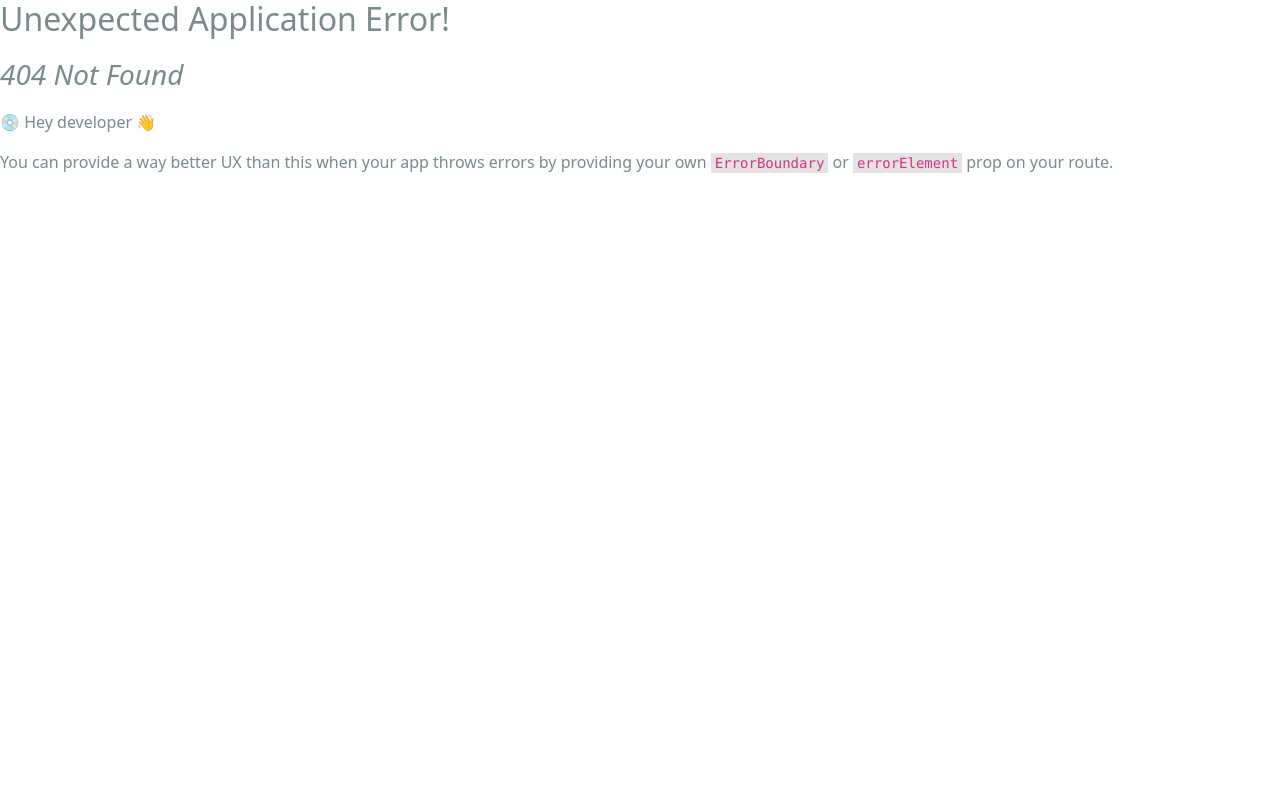
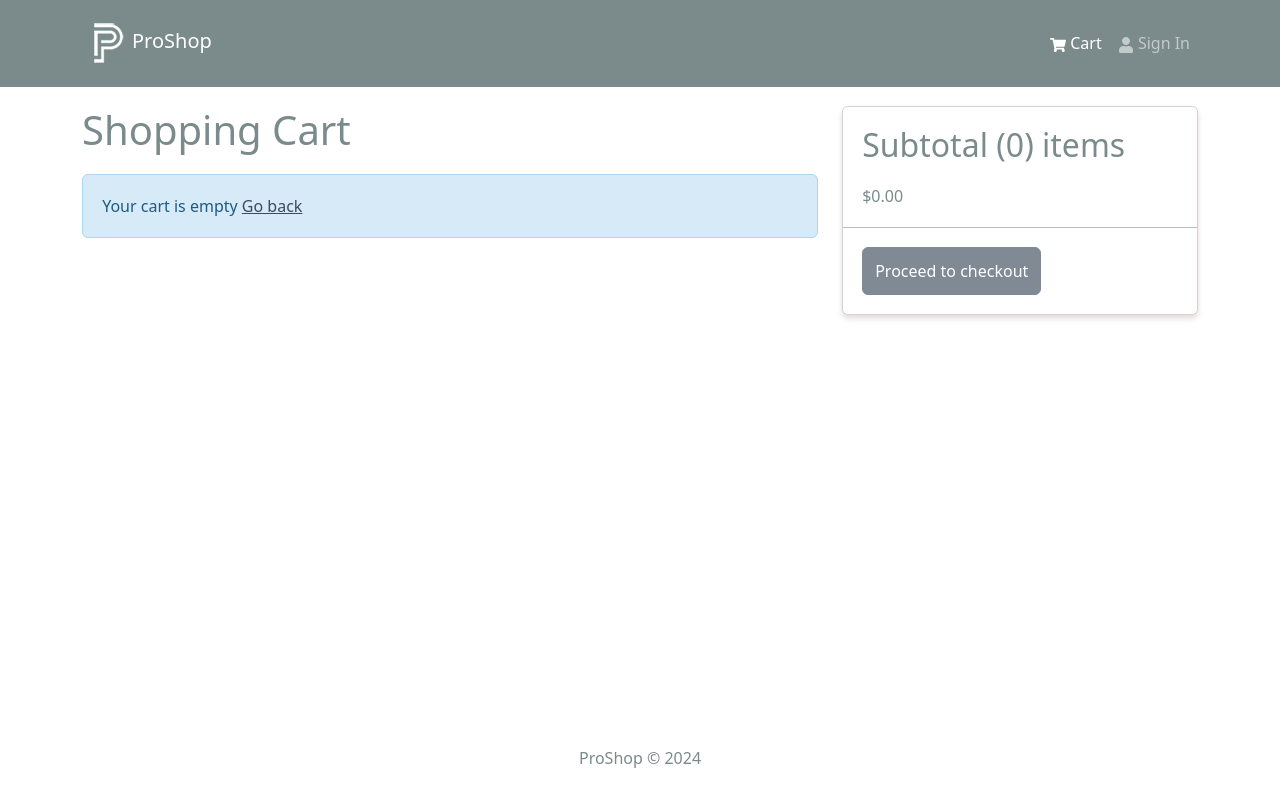
Before and after one commit to pawel-mirys/MERN---Course, a React (Vite) app in the folder frontend/: page /cart in a window 1280 px wide. Before the commit this address had no page. Shown: the top 802 px of the page. Built offline with nearby package versions, Linux system fonts and the light colour scheme.

Commit message:
create CartPage

```diff
--- a/frontend/src/components/Header.tsx
+++ b/frontend/src/components/Header.tsx
@@ -1,9 +1,12 @@
-import { Navbar, Nav, Container } from 'react-bootstrap';
+import { Navbar, Nav, Container, Badge } from 'react-bootstrap';
 import { FaShoppingCart, FaUser } from 'react-icons/fa';
 import { LinkContainer } from 'react-router-bootstrap';
 import logo from '@/assets/logo.png';
+import { useAppSelector } from '@/store';
 
 const Header = () => {
+  const { cartItems } = useAppSelector((state) => state.cart);
+
   return (
     <header>
       <Navbar bg='dark' variant='dark' expand='md' collapseOnSelect>
@@ -20,6 +23,11 @@
               <LinkContainer to={'/cart'}>
                 <Nav.Link>
                   <FaShoppingCart /> Cart
+                  {cartItems.length > 0 && (
+                    <Badge pill bg='info' style={{ marginLeft: '5px' }}>
+                      {cartItems.reduce((acc, cur) => acc + cur.qty, 0)}
+                    </Badge>
+                  )}
                 </Nav.Link>
               </LinkContainer>
               <LinkContainer to={'/login'}>
--- /dev/null
+++ b/frontend/src/pages/CartPage.tsx
@@ -0,0 +1,117 @@
+import { Link, useNavigate } from 'react-router-dom';
+import {
+  Row,
+  Col,
+  ListGroup,
+  Image,
+  Form,
+  Button,
+  Card,
+} from 'react-bootstrap';
+import { FaTrash } from 'react-icons/fa';
+import Message from '@/components/Message';
+import { useAppDispatch, useAppSelector } from '@/store';
+import React from 'react';
+import { ProductType } from '@/types';
+import { addToCart } from '@/store/slices/cartSlice';
+
+const CartPage = () => {
+  const navigate = useNavigate();
+  const dispatch = useAppDispatch();
+  const cartState = useAppSelector((state) => state.cart);
+  const { cartItems } = cartState;
+
+  const handleAddToCart = async (product: ProductType, qty: number) => {
+    dispatch(addToCart({ ...product, qty }));
+  };
+
+  const cartItemsToRender = () => {
+    let content: React.ReactNode;
+
+    {
+      cartItems.length === 0
+        ? (content = (
+            <Message>
+              Your cart is empty <Link to={'/'}>Go back</Link>
+            </Message>
+          ))
+        : (content = (
+            <ListGroup variant='flush'>
+              {cartItems.map((item) => {
+                return (
+                  <ListGroup.Item key={item._id}>
+                    <Row>
+                      <Col md={2}>
+                        <Image src={item.image} alt={item.name} fluid rounded />
+                      </Col>
+                      <Col md={3}>
+                        <Link to={`/product/${item._id}`}>{item.name}</Link>
+                      </Col>
+                      <Col md={2}>${item.price}</Col>
+                      <Col md={2}>
+                        <Form.Control
+                          as='select'
+                          value={item.qty}
+                          onChange={(e) =>
+                            handleAddToCart(item, parseInt(e.target.value))
+                          }>
+                          {[...Array(item.countInStock).keys()].map((x) => (
+                            <option key={x + 1} value={x + 1}>
+                              {x + 1}
+                            </option>
+                          ))}
+                        </Form.Control>
+                      </Col>
+                      <Col md={2}>
+                        <Button type='button' variant='white'>
+                          <FaTrash />
+                        </Button>
+                      </Col>
+                    </Row>
+                  </ListGroup.Item>
+                );
+              })}
+            </ListGroup>
+          ));
+    }
+    return content;
+  };
+
+  return (
+    <Row>
+      <Col md={8}>
+        <h1 style={{ marginBottom: '20px' }}>Shopping Cart</h1>
+        {cartItemsToRender()}
+      </Col>
+      <Col md={4}>
+        <Card>
+          <ListGroup variant='flush'>
+            <ListGroup.Item>
+              <h2>
+                Subtotal ({cartItems.reduce((acc, item) => acc + item.qty, 0)})
+                items
+              </h2>
+              $
+              {cartItems
+                .reduce((acc, item) => acc + item.qty * item.price, 0)
+                .toFixed(2)}
+            </ListGroup.Item>
+            <ListGroup.Item>
+              <Button
+                type='button'
+                className='btn-block'
+                disabled={cartItems.length === 0}
+                onClick={() => {
+                  navigate('/');
+                }}>
+                Proceed to checkout
+              </Button>
+            </ListGroup.Item>
+          </ListGroup>
+        </Card>
+      </Col>
+    </Row>
+  );
+};
+
+export default CartPage;
--- a/frontend/src/router/Router.tsx
+++ b/frontend/src/router/Router.tsx
@@ -8,12 +8,14 @@
 import Home from '@/pages/Home';
 import routes from './routes';
 import ProductPage from '@/pages/ProductPage';
+import CartPage from '@/pages/CartPage';
 
 export const Router = createBrowserRouter(
   createRoutesFromElements(
     <Route path={routes.root} element={<App />}>
       <Route index={true} path={routes.root} element={<Home />} />
       <Route path={routes.product} element={<ProductPage />} />
+      <Route path={routes.cart} element={<CartPage />} />
     </Route>
   )
 );
--- a/frontend/src/router/routes.ts
+++ b/frontend/src/router/routes.ts
@@ -1,6 +1,7 @@
 const routes = {
   root: '/',
   product: '/product/:id',
+  cart: '/cart',
 };
 
 export default routes;
```
